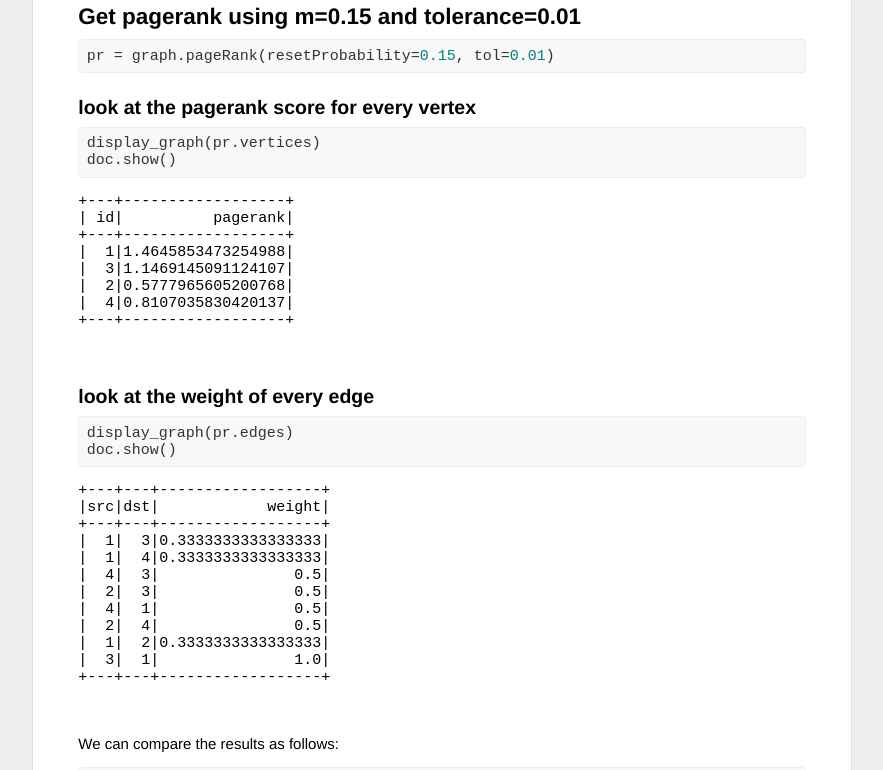
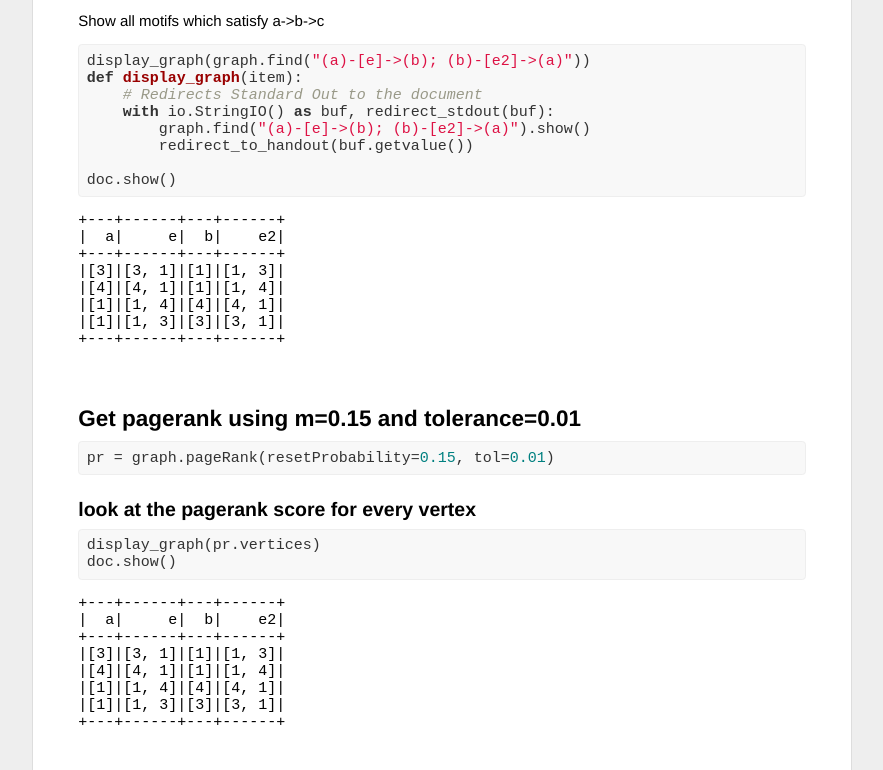
Before and after one commit to zexi26/drexel-CS660, a plain HTML site: page Lab5/handout/index.html in a window 1280 px wide. Shown: the part 2153-2923 px from the top of the page, without its empty margins (198-1081 px from the left). Drawn offline with nearby package versions, Linux system fonts and the light colour scheme; some packages are replaced by stand-ins of ours.

Commit message:
WIP: Motif

```diff
--- a/Lab5/handout/index.html
+++ b/Lab5/handout/index.html
@@ -40,6 +40,7 @@ doc = handout.Handout("handout")</code></pre>
 
 def redirect_to_handout(message):
     doc.add_text(message)
+
 
 def display_graph(item):
     # Redirects Standard Out to the document
@@ -112,37 +113,53 @@ doc.show()</code></pre>
 
 
 </pre>
+<div class="markdown"> Show all motifs which satisfy a-&gt;b-&gt;c </div>
+<pre><code class="python">display_graph(graph.find("(a)-[e]-&gt;(b); (b)-[e2]-&gt;(a)"))
+def display_graph(item):
+    # Redirects Standard Out to the document
+    with io.StringIO() as buf, redirect_stdout(buf):
+        graph.find("(a)-[e]-&gt;(b); (b)-[e2]-&gt;(a)").show()
+        redirect_to_handout(buf.getvalue())
+
+doc.show()</code></pre>
+<pre class="message">+---+------+---+------+
+|  a|     e|  b|    e2|
++---+------+---+------+
+|[3]|[3, 1]|[1]|[1, 3]|
+|[4]|[4, 1]|[1]|[1, 4]|
+|[1]|[1, 4]|[4]|[4, 1]|
+|[1]|[1, 3]|[3]|[3, 1]|
++---+------+---+------+
+
+
+</pre>
 <div class="markdown"> ## Get pagerank using m=0.15 and tolerance=0.01</div>
 <pre><code class="python">pr = graph.pageRank(resetProbability=0.15, tol=0.01)</code></pre>
 <div class="markdown"> ### look at the pagerank score for every vertex </div>
 <pre><code class="python">display_graph(pr.vertices)
 doc.show()</code></pre>
-<pre class="message">+---+------------------+
-| id|          pagerank|
-+---+------------------+
-|  1|1.4645853473254988|
-|  3|1.1469145091124107|
-|  2|0.5777965605200768|
-|  4|0.8107035830420137|
-+---+------------------+
+<pre class="message">+---+------+---+------+
+|  a|     e|  b|    e2|
++---+------+---+------+
+|[3]|[3, 1]|[1]|[1, 3]|
+|[4]|[4, 1]|[1]|[1, 4]|
+|[1]|[1, 4]|[4]|[4, 1]|
+|[1]|[1, 3]|[3]|[3, 1]|
++---+------+---+------+
 
 
 </pre>
 <div class="markdown"> ### look at the weight of every edge</div>
 <pre><code class="python">display_graph(pr.edges)
 doc.show()</code></pre>
-<pre class="message">+---+---+------------------+
-|src|dst|            weight|
-+---+---+------------------+
-|  1|  3|0.3333333333333333|
-|  1|  4|0.3333333333333333|
-|  4|  3|               0.5|
-|  2|  3|               0.5|
-|  4|  1|               0.5|
-|  2|  4|               0.5|
-|  1|  2|0.3333333333333333|
-|  3|  1|               1.0|
-+---+---+------------------+
+<pre class="message">+---+------+---+------+
+|  a|     e|  b|    e2|
++---+------+---+------+
+|[3]|[3, 1]|[1]|[1, 3]|
+|[4]|[4, 1]|[1]|[1, 4]|
+|[1]|[1, 4]|[4]|[4, 1]|
+|[1]|[1, 3]|[3]|[3, 1]|
++---+------+---+------+
 
 
 </pre>
```
Also changed, not shown: 1 other file.
